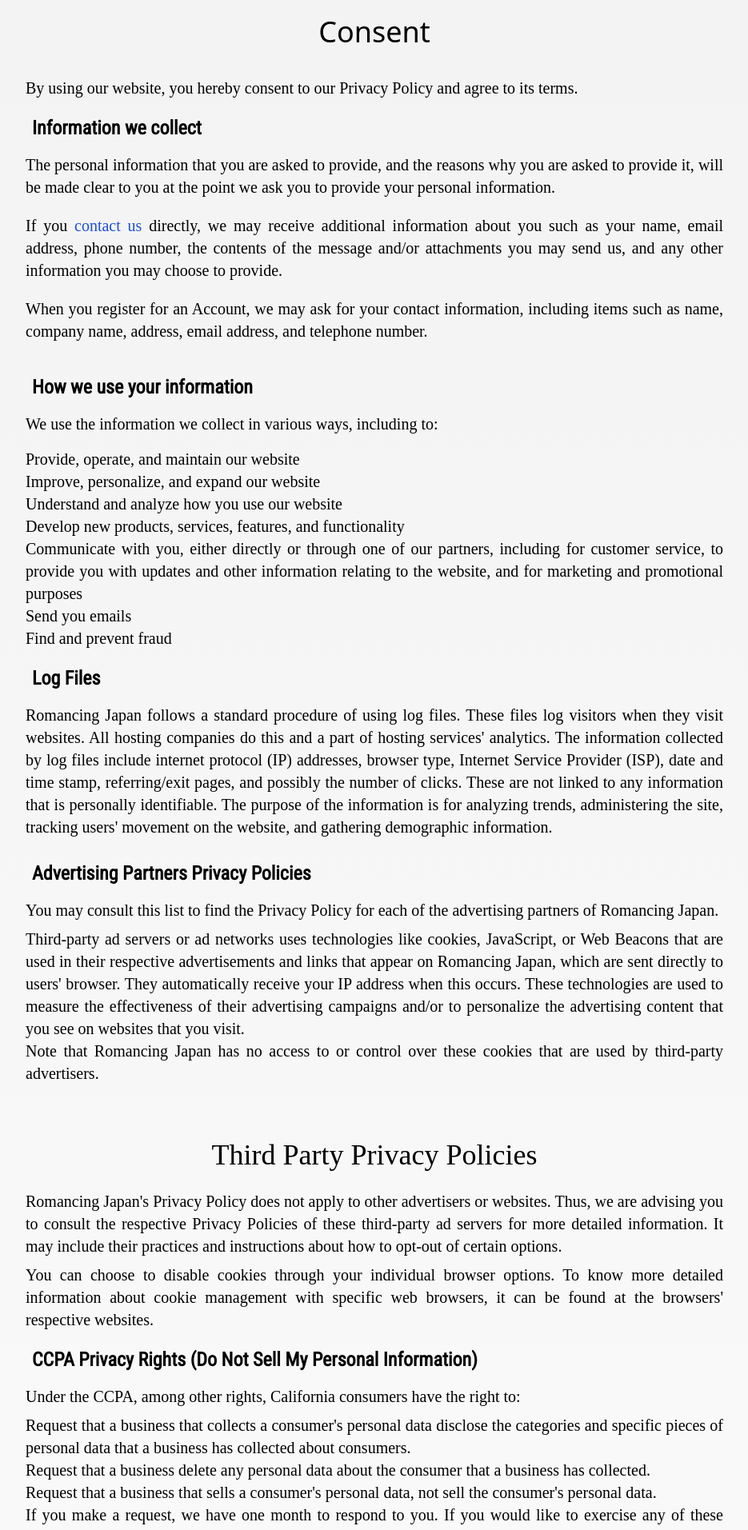
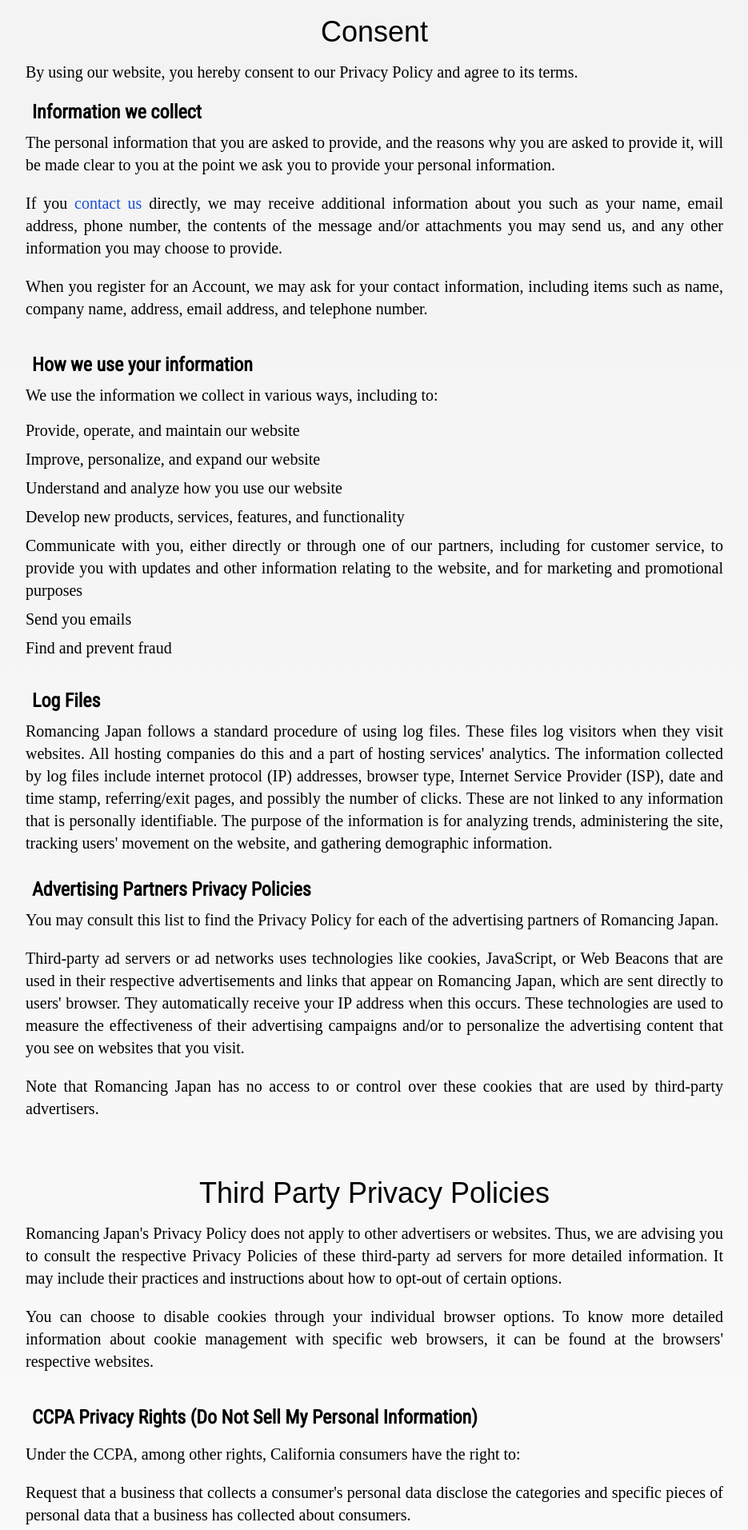
Before and after one commit to jswyndham/blog_romancing-japan, a Next.js app: page /privacyPolicy in a window 1280 px wide. Shown: the part 640-2553 px from the top of the page at 80% size, without its empty margins (172-1107 px from the left). Built offline with nearby package versions, Linux system fonts and the light colour scheme; a web font is replaced by a local one.

Commit message:
Add style to privacy policy

```diff
--- a/app/privacyPolicy/page.tsx
+++ b/app/privacyPolicy/page.tsx
@@ -45,15 +45,16 @@ export default function page() {
 
         {/* CONSENT */}
 
-        <h2 className="p-4 mb-3 text-3xl md:text-4xl text-center">Consent</h2>
-
         <article className="mb-12 mt-2 text-xl font-heading">
+          <h2 className="p-2 mb-2 text-3xl md:text-4xl text-center font-cardHeading">
+            Consent
+          </h2>
           <p>
             By using our website, you hereby consent to our Privacy Policy and
             agree to its terms.
           </p>
 
-          <h3 className="pl-2 pt-5 pb-2 text-2xl font-roboto_condensed font-bold">
+          <h3 className="pl-2 pt-5 text-2xl font-roboto_condensed font-bold">
             Information we collect
           </h3>
 
@@ -78,7 +79,7 @@ export default function page() {
             email address, and telephone number.
           </p>
 
-          <h3 className="pl-2 pt-5 pb-2 text-2xl font-roboto_condensed font-bold">
+          <h3 className="pl-2 pt-5 text-2xl font-roboto_condensed font-bold">
             How we use your information
           </h3>
 
@@ -86,22 +87,28 @@ export default function page() {
             We use the information we collect in various ways, including to:
           </p>
 
-          <ul>
+          <ul className="mt-2 mb-4">
             <li>Provide, operate, and maintain our website</li>
-            <li>Improve, personalize, and expand our website</li>
-            <li>Understand and analyze how you use our website</li>
-            <li>Develop new products, services, features, and functionality</li>
-            <li>
+            <li className="my-2">
+              Improve, personalize, and expand our website
+            </li>
+            <li className="my-2">
+              Understand and analyze how you use our website
+            </li>
+            <li className="my-2">
+              Develop new products, services, features, and functionality
+            </li>
+            <li className="my-2">
               Communicate with you, either directly or through one of our
               partners, including for customer service, to provide you with
               updates and other information relating to the website, and for
               marketing and promotional purposes
             </li>
-            <li>Send you emails</li>
-            <li>Find and prevent fraud</li>
+            <li className="my-2">Send you emails</li>
+            <li className="my-2">Find and prevent fraud</li>
           </ul>
 
-          <h3 className="pl-2 pt-5 pb-2 text-2xl font-roboto_condensed font-bold">
+          <h3 className="pl-2 pt-5 text-2xl font-roboto_condensed font-bold">
             Log Files
           </h3>
 
@@ -118,16 +125,16 @@ export default function page() {
             website, and gathering demographic information.
           </p>
 
-          <h3 className="pl-2 pt-5 pb-2 text-2xl font-roboto_condensed font-bold">
+          <h3 className="pl-2 pt-5 text-2xl font-roboto_condensed font-bold">
             Advertising Partners Privacy Policies
           </h3>
 
-          <p className="my-2">
+          <p className="mt-2 mb-5">
             You may consult this list to find the Privacy Policy for each of the
             advertising partners of Romancing Japan.
           </p>
 
-          <p>
+          <p className="my-5">
             Third-party ad servers or ad networks uses technologies like
             cookies, JavaScript, or Web Beacons that are used in their
             respective advertisements and links that appear on Romancing Japan,
@@ -138,13 +145,16 @@ export default function page() {
             websites that you visit.
           </p>
 
-          <p>
+          <p className="my-2">
             Note that Romancing Japan has no access to or control over these
             cookies that are used by third-party advertisers.
           </p>
         </article>
+
+        {/* Third Party Privacy Policies */}
+
         <article className="mb-12 mt-2 text-xl font-heading">
-          <h2 className="p-3 mb-3 text-3xl md:text-4xl text-center">
+          <h2 className="p-2 mb-2 text-3xl md:text-4xl text-center font-cardHeading">
             Third Party Privacy Policies
           </h2>
 
@@ -156,7 +166,7 @@ export default function page() {
             how to opt-out of certain options.{" "}
           </p>
 
-          <p>
+          <p className="my-5">
             You can choose to disable cookies through your individual browser
             options. To know more detailed information about cookie management
             with specific web browsers, it can be found at the browsers'
@@ -171,26 +181,28 @@ export default function page() {
             Under the CCPA, among other rights, California consumers have the
             right to:
           </p>
-          <p>
+          <p className="my-5">
             Request that a business that collects a consumer's personal data
             disclose the categories and specific pieces of personal data that a
             business has collected about consumers.
           </p>
-          <p>
+          <p className="my-5">
             Request that a business delete any personal data about the consumer
             that a business has collected.
           </p>
-          <p>
+          <p className="my-5">
             Request that a business that sells a consumer's personal data, not
             sell the consumer's personal data.
           </p>
-          <p>
+          <p className="my-5">
             If you make a request, we have one month to respond to you. If you
             would like to exercise any of these rights, please contact us.
           </p>
         </article>
+
+        {/* GDPR Data Protection Rights */}
         <article className="mb-12 mt-2 text-xl font-heading">
-          <h2 className="p-4 mb-3 text-3xl md:text-4xl text-center">
+          <h2 className="p-2 mb-2 text-3xl md:text-4xl text-center font-cardHeading">
             GDPR Data Protection Rights
           </h2>
 
@@ -231,8 +243,11 @@ export default function page() {
             would like to exercise any of these rights, please contact us.
           </p>
         </article>
+
+        {/* Children's Information */}
+
         <article className="mb-12 mt-2 text-xl font-heading">
-          <h2 className="p-4 mb-3 text-3xl md:text-4xl text-center">
+          <h2 className="p-2 mb-2 text-3xl md:text-4xl text-center font-cardHeading">
             Children's Information
           </h2>
 
@@ -250,8 +265,11 @@ export default function page() {
             best efforts to promptly remove such information from our records.
           </p>
         </article>
+
+        {/* Changes to This Privacy Policy */}
+
         <article className="mb-12 mt-2 text-xl font-heading">
-          <h2 className="p-4 mb-3 text-3xl md:text-4xl text-center">
+          <h2 className="p-2 mb-2 text-3xl md:text-4xl text-center font-cardHeading">
             Changes to This Privacy Policy
           </h2>
 
@@ -271,8 +289,11 @@ export default function page() {
             .
           </p>
         </article>
+
+        {/* CONTACT */}
+
         <article className="mb-12 mt-2 text-xl font-heading">
-          <h2 className="p-4 mb-3 text-3xl md:text-4xl text-center">
+          <h2 className="p-2 mb-2 text-3xl md:text-4xl text-center font-cardHeading">
             Contact Us
           </h2>
 
```
